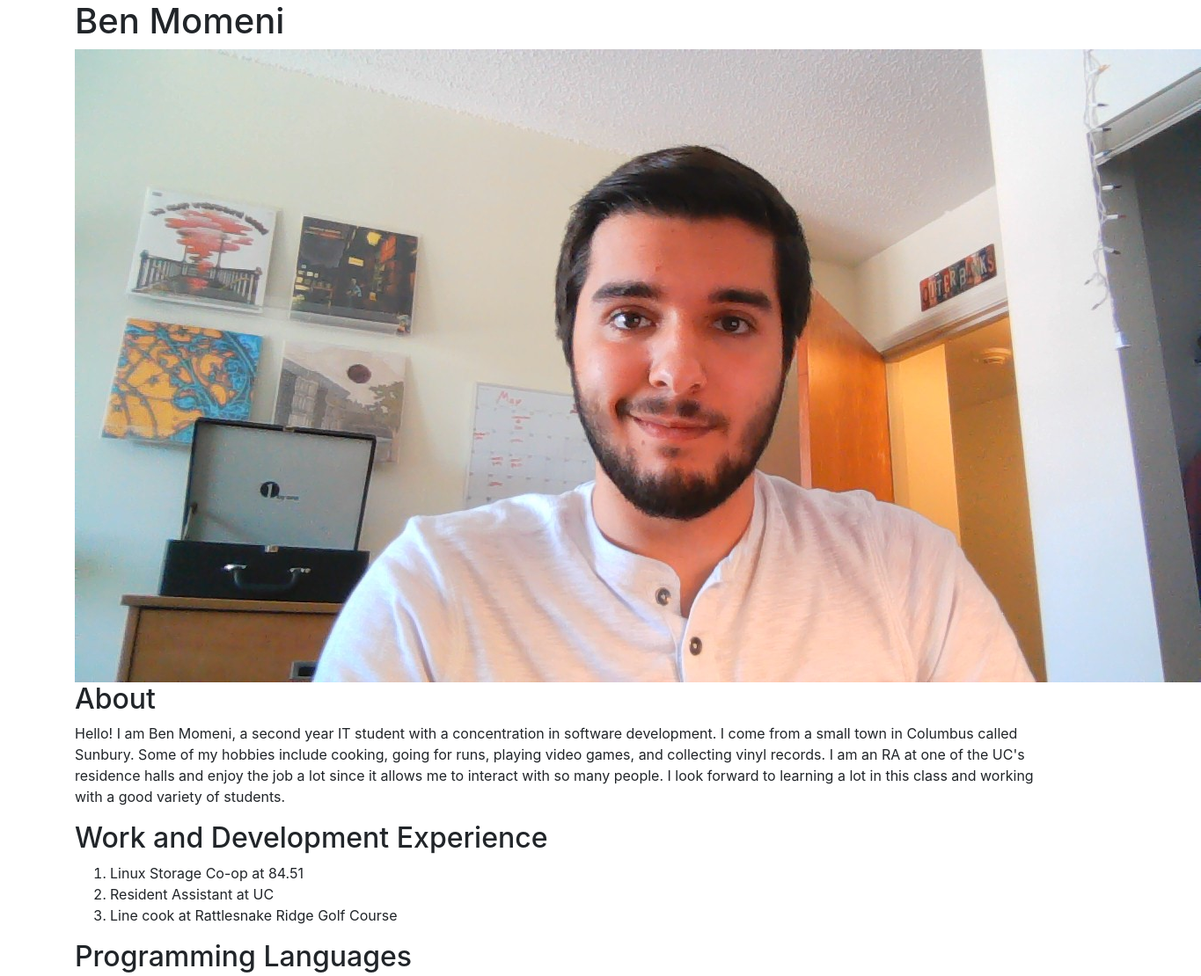
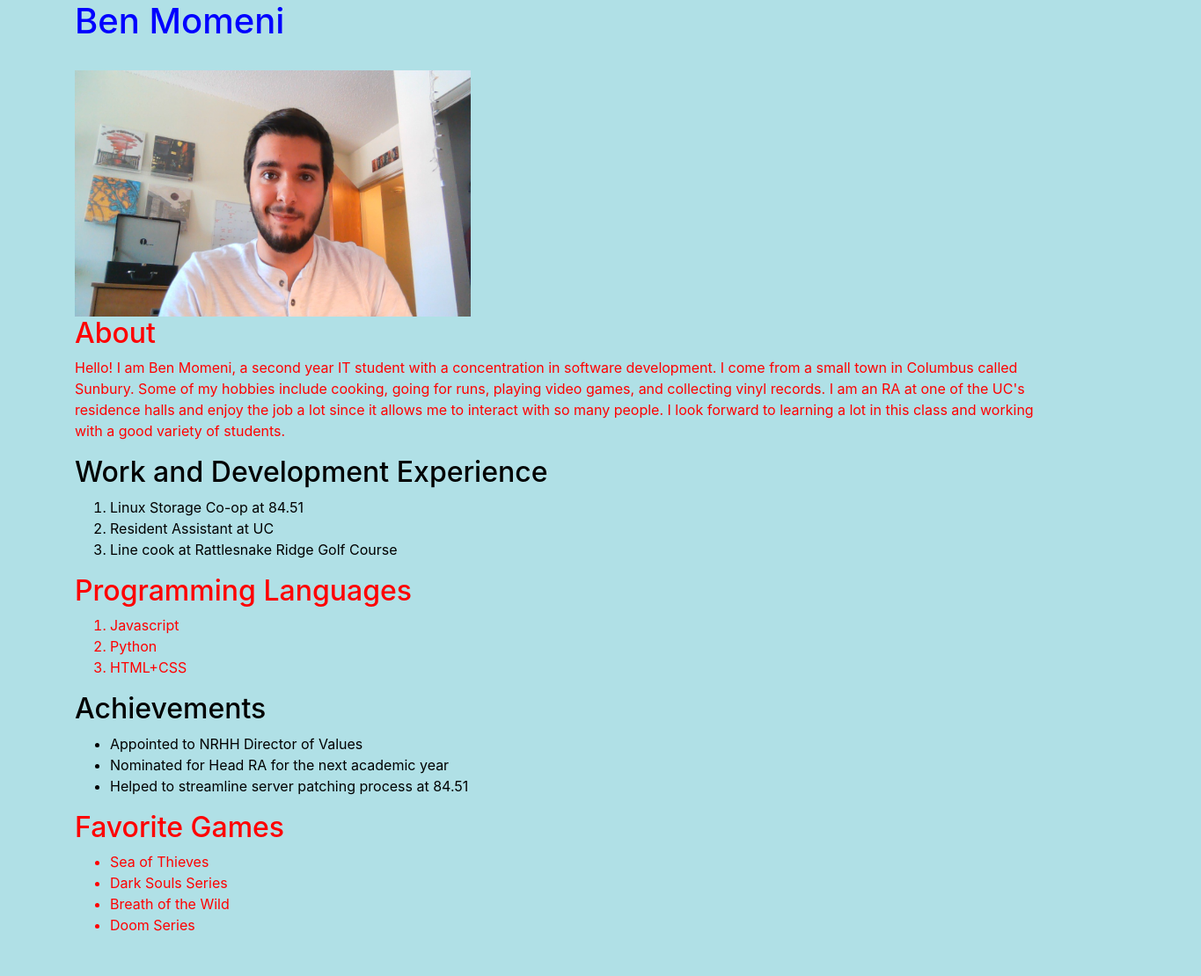
Before and after one commit to IT3049C-Students-Archive/1-online-portfolio-momeni, a website: page index.html in a window 1280 px wide. Shown: the top 1110 px of the page at 88% size, 1365 px wide, since content can reach past the window. After the commit the page ends 1080 px from the top, so only its background shows below. Drawn offline with nearby package versions, Linux system fonts and the light colour scheme.

Commit message:
Added styling to css file + added br line to make text look better

```diff
--- a/index.html
+++ b/index.html
@@ -19,8 +19,9 @@
   <body>
     <div class="container">
       <h1>Ben Momeni</h1>
-      <img src="resources/images/photo.jpg" />
-
+      <br>
+      <img src="resources/images/photo.jpg" width="450" height="280" />
+      <br>
       <div class="section" id="personalBackground">
       <h2>About</h2>
     <p>Hello! I am Ben Momeni, a second year IT student with a concentration in software development. I come from a small town in Columbus called Sunbury. Some of my hobbies include cooking, going for runs, playing video games, and collecting vinyl records. I am an RA at one of the UC's residence halls and enjoy the job a lot since it allows me to interact with so many people. I look forward to learning a lot in this class and working with a good variety of students.</p>
--- a/resources/styles/styles.css
+++ b/resources/styles/styles.css
@@ -0,0 +1,12 @@
+body {
+  background-color: powderblue;
+}
+h1 {
+  color: blue;
+}
+.section {
+	color:black;
+}
+#games, #programmingLanguages,#personalBackground {
+	color:red;
+}
```
